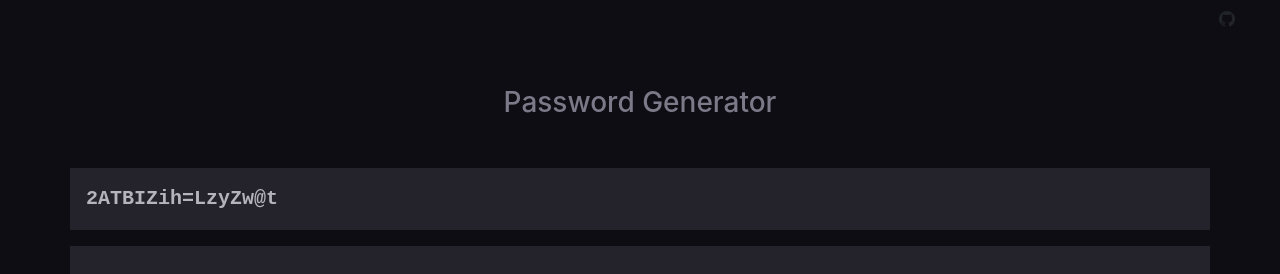
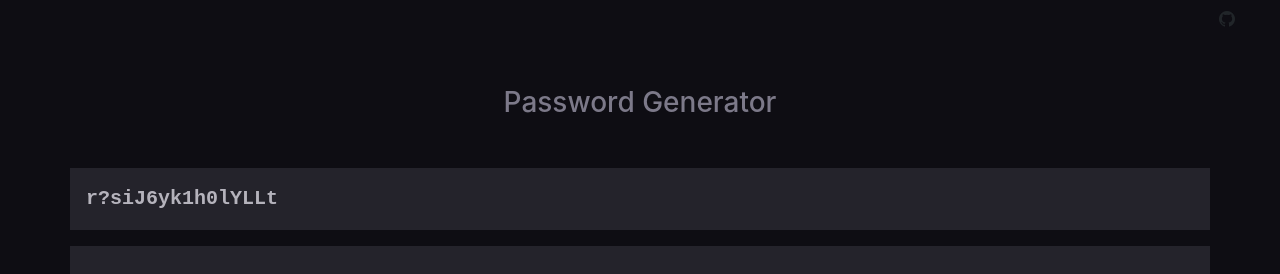
Before and after one commit to joelpeyton/password-generator, a React (Create React App) app: page / in a window 1280 px wide. Shown: the top 274 px of the page. Built offline with nearby package versions, Linux system fonts and the light colour scheme.

Commit message:
change password to state

```diff
--- a/src/components/App.js
+++ b/src/components/App.js
@@ -2,6 +2,7 @@ import Header from "./Header";
 import Display from "./Display";
 import Controller from "./Controller";
 import { useState } from "react";
+import generatePassword from "../js/generatePassword";
 
 function App() {
     const [charLength, setCharLength] = useState(16);
@@ -9,6 +10,28 @@ function App() {
     const [includeLower, setIncludeLower] = useState(true);
     const [includeNumbers, setIncludeNumbers] = useState(true);
     const [includeSymbols, setIncludeSymbols] = useState(true);
+    const [password, setPassword] = useState(
+        generatePassword(
+            charLength,
+            includeUpper,
+            includeLower,
+            includeNumbers,
+            includeSymbols
+        )
+    );
+
+    function handleSliderChange(e) {
+        setCharLength(parseInt(e.target.value));
+        setPassword(
+            generatePassword(
+                charLength,
+                includeUpper,
+                includeLower,
+                includeNumbers,
+                includeSymbols
+            )
+        );
+    }
 
     function handleCheckBoxChange(e) {
         let checkbox = e.target.id;
@@ -31,15 +54,11 @@ function App() {
         <>
             <Header />
             <Display
-                charLength={charLength}
-                includeUpper={includeUpper}
-                includeLower={includeLower}
-                includeNumbers={includeNumbers}
-                includeSymbols={includeSymbols}
+                password={password}
             />
             <Controller
                 charLength={charLength}
-                handleSliderChange={(e) => setCharLength(parseInt(e.target.value))}
+                handleSliderChange={handleSliderChange}
                 includeUpper={includeUpper}
                 includeLower={includeLower}
                 includeNumbers={includeNumbers}
--- a/src/components/Display.js
+++ b/src/components/Display.js
@@ -1,7 +1,4 @@
-import generatePassword from "../js/generatePassword";
-
-function Display({ charLength, includeUpper, includeLower, includeNumbers, includeSymbols }) {
-    let password = generatePassword(charLength, includeUpper, includeLower, includeNumbers, includeSymbols);
+function Display({ password }) {
 
     return (
         <div className="container p-3">
```
